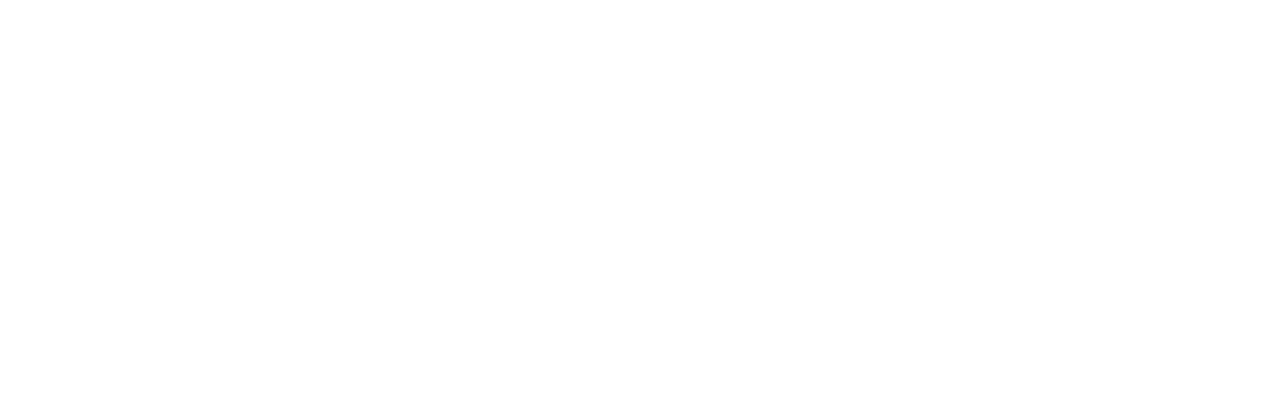
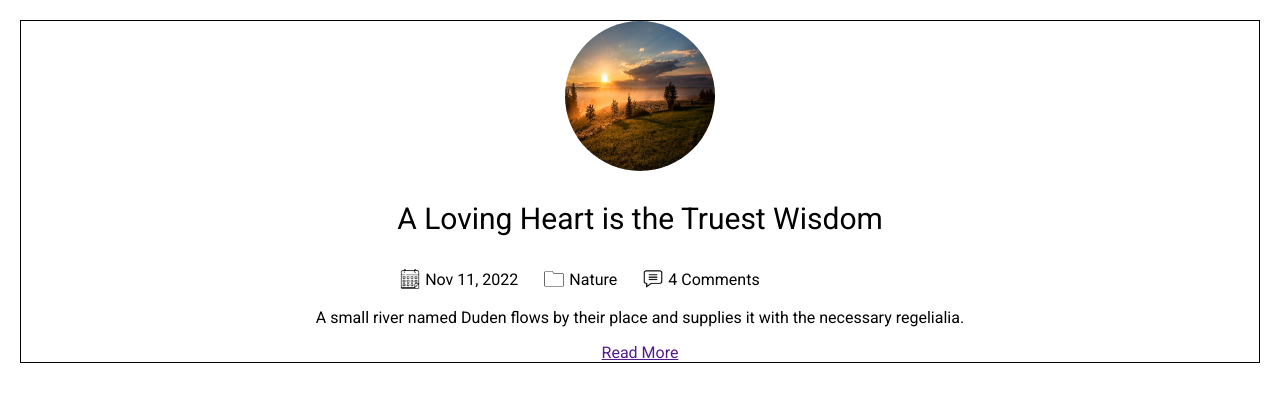
Before and after one commit to youssef1405/Personal-Blog-Website, a plain HTML site: page index.html in a window 1280 px wide. Drawn offline with Linux system fonts and the light colour scheme.

Commit message:
add initial styles

```diff
--- /dev/null
+++ b/css/index.css
@@ -0,0 +1,7 @@
+@import 'post.css';
+
+body {
+  margin: 0;
+  padding: 0;
+  font-family: 'Roboto', sans-serif;
+}
--- /dev/null
+++ b/css/post.css
@@ -0,0 +1,38 @@
+.post {
+  margin: 20px;
+  border: 1px solid #000;
+  display: flex;
+  flex-direction: column;
+  align-items: center;
+}
+
+.post-img {
+  width: 150px;
+  height: 150px;
+  border-radius: 50%;
+}
+
+.post-title {
+  font-size: 30px;
+  font-weight: 400;
+}
+
+.about-post {
+  display: flex;
+  gap: 20px;
+}
+
+.details {
+  display: flex;
+  align-items: center;
+  gap: 5px;
+  padding: 3px;
+}
+
+.details p {
+  margin: 0;
+}
+
+.icon {
+  width: 20px;
+}
--- a/index.html
+++ b/index.html
@@ -4,7 +4,47 @@
     <meta charset="UTF-8" />
     <meta http-equiv="X-UA-Compatible" content="IE=edge" />
     <meta name="viewport" content="width=device-width, initial-scale=1.0" />
-    <title>Document</title>
+    <link rel="preconnect" href="https://fonts.googleapis.com" />
+    <link rel="preconnect" href="https://fonts.gstatic.com" crossorigin />
+    <link
+      href="https://fonts.googleapis.com/css2?family=Roboto:wght@300;400;700&display=swap"
+      rel="stylesheet"
+    />
+    <link rel="stylesheet" href="css/index.css" />
+
+    <title>Personal Blog</title>
   </head>
-  <body></body>
+  <body>
+    <aside id="menu"></aside>
+    <main>
+      <section id="posts-section">
+        <article class="post">
+          <img src="./images/nature1.jpg" alt="" class="post-img" />
+          <div class="post-overview">
+            <h1 class="post-title">A Loving Heart is the Truest Wisdom</h1>
+            <div class="about-post">
+              <div class="details">
+                <img class="icon" src="./images/calendar.png" alt="" />
+                <p>Nov 11, 2022</p>
+              </div>
+              <div class="details">
+                <img class="icon" src="./images/category.png" alt="" />
+                <p>Nature</p>
+              </div>
+              <div class="details">
+                <img class="icon" src="./images/comment.png" alt="" />
+                <p>4 Comments</p>
+              </div>
+            </div>
+          </div>
+          <p class="post-intro">
+            A small river named Duden flows by their place and supplies it with
+            the necessary regelialia.
+          </p>
+          <a href="" class="readmore">Read More</a>
+        </article>
+      </section>
+      <section id="side-section"></section>
+    </main>
+  </body>
 </html>
```
Also changed, not shown: images/calendar.png (added), images/category.png (added), images/comment.png (added), images/nature1.jpg (added), images/nature2.jpg (added), shared.css (deleted).
